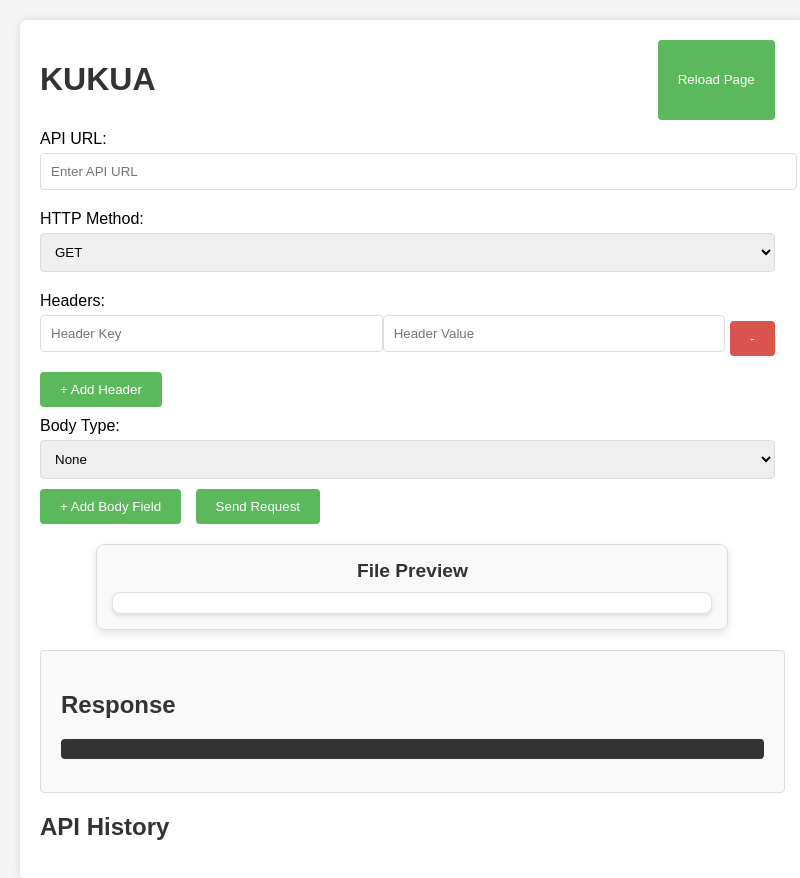
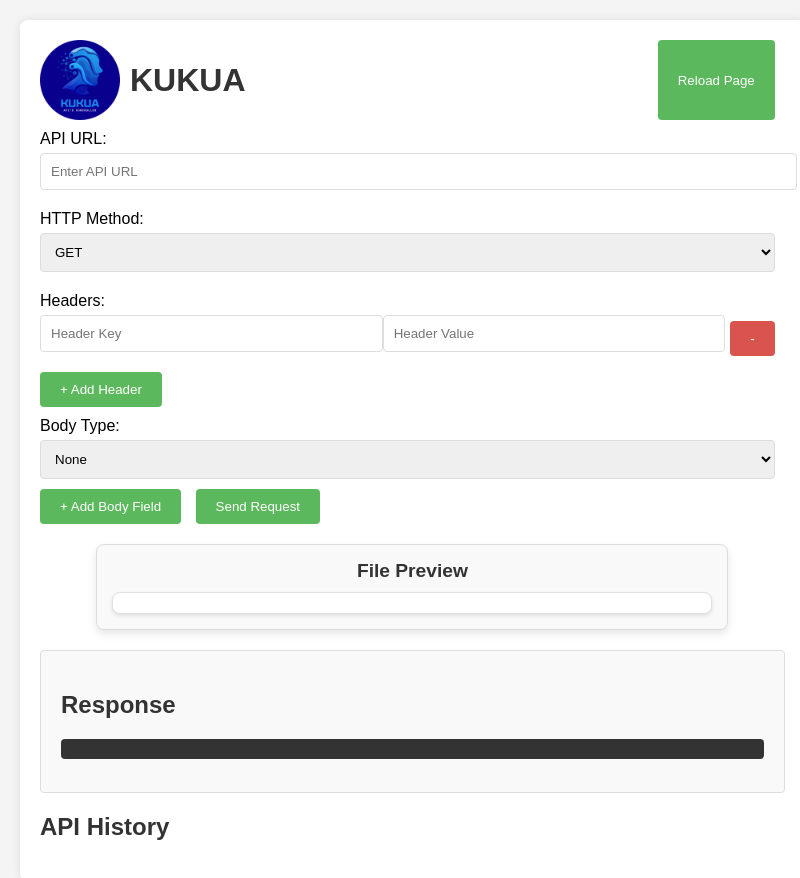
Before and after one commit to Solomon-Danso/kukua, an Electron app: page index.html in a window 800 px wide. Drawn offline with Linux system fonts and the light colour scheme.

Commit message:
Icon Addition

```diff
--- a/index.html
+++ b/index.html
@@ -4,7 +4,9 @@
     <meta charset="UTF-8">
     <meta name="viewport" content="width=device-width, initial-scale=1.0">
     <title>KUKUA</title>
+    <link rel="icon" href="kukua.png" type="image/png">
     <link rel="stylesheet" href="styles.css">
+
     <style>
         #body-section {
             display: none;
@@ -63,7 +65,10 @@
     <div class="container">
         <div style="display: flex; flex-direction: row; justify-content: space-between;">
 
-            <h1>KUKUA </h1>
+            <div style="display: flex; align-items: center;">
+                <img src="kukua.png" alt="KUKUA Icon" style="width: 80px; height: 80px; margin-right: 10px;">
+                <h1>KUKUA</h1>
+            </div>
 
             <button id="reload-page" onclick="reloadPage()">Reload Page</button>
 
```
Also changed, not shown: 1 other file.
